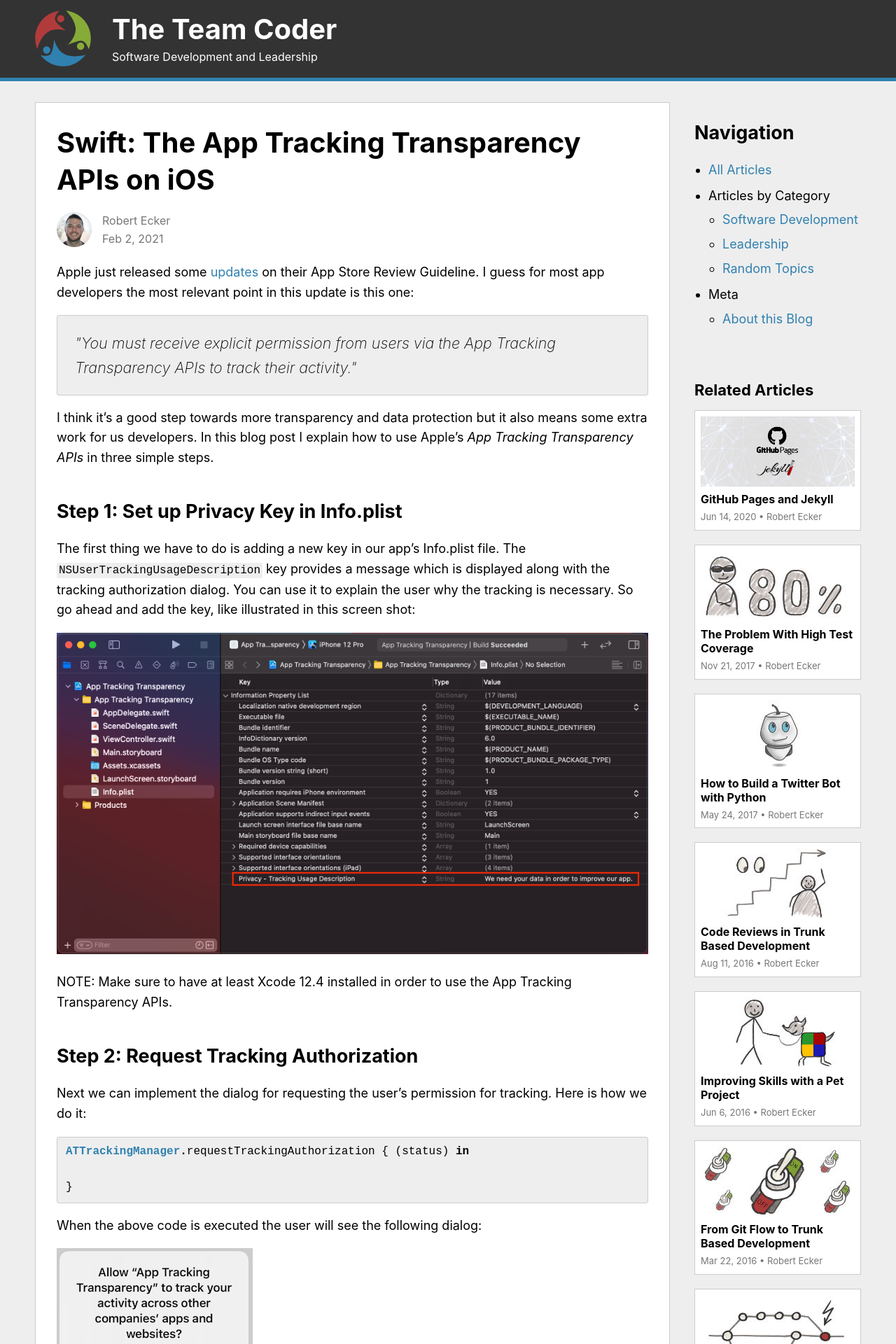
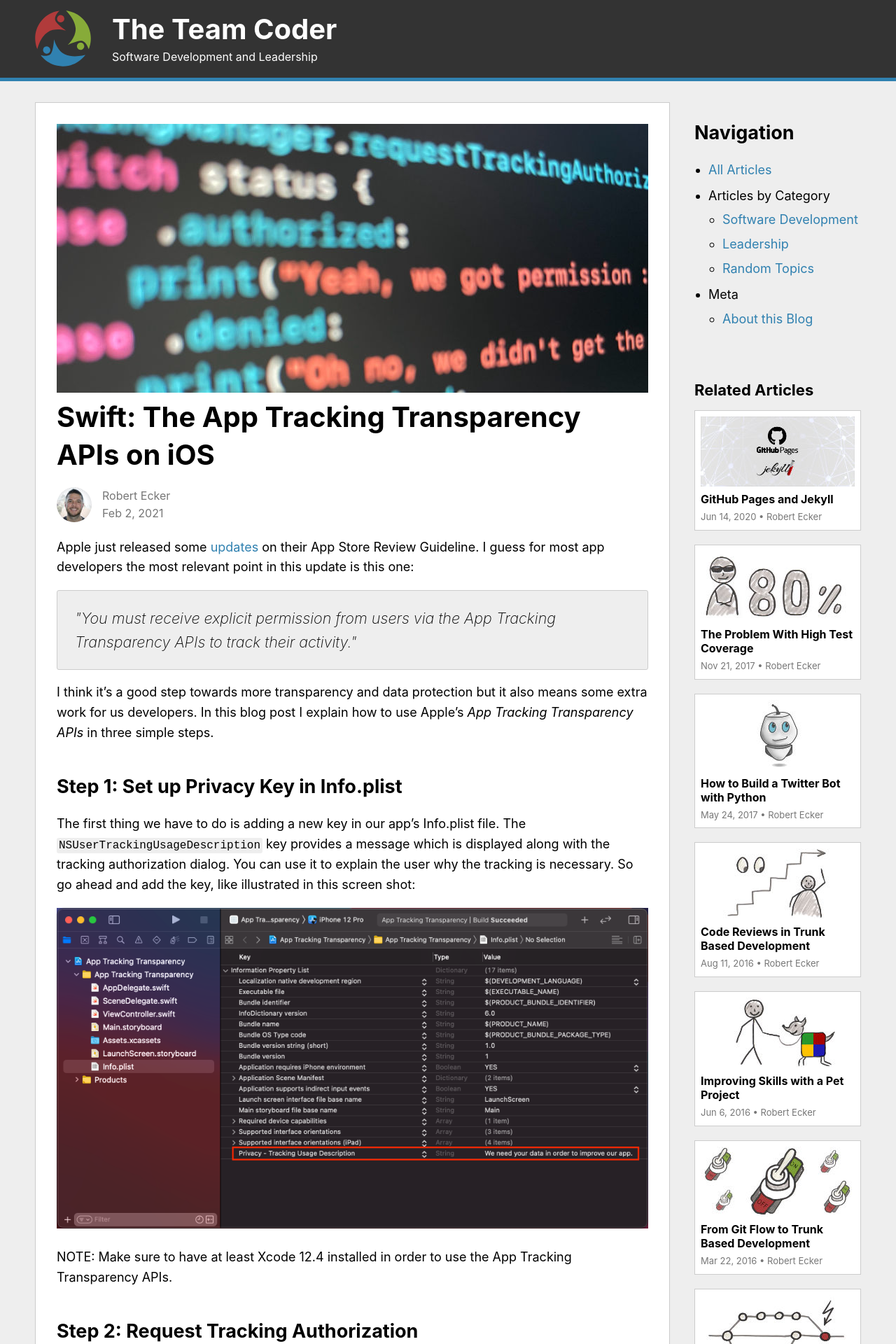
Before and after one commit to team-coder/team-coder.com, a Jekyll site: the page built from _posts/2021-02-02-app-transparency-apis.md, in a window 1280 px wide. Shown: the top 1920 px of the page at 70% size. Built offline with Jekyll 4.4.1, drawn with Linux system fonts in a browser that asks for light colours.

Commit message:
Add image for post about App Transparency APIs

```diff
--- a/_posts/2021-02-02-app-transparency-apis.md
+++ b/_posts/2021-02-02-app-transparency-apis.md
@@ -4,6 +4,7 @@
 author: "Robert Ecker"
 date:   2021-02-02 10:00:00 +0200
 categories: dev
+image: /images/posts/2021-02-02-app-transparency-apis/title-image.jpg
 description: This article explains how to use the App Tracking Transparency APIs for user tracking on iOS.
 excerpt: This article explains how to use the App Tracking Transparency APIs for user tracking on iOS.
 ---
```
Also changed, not shown: images/posts/2021-02-02-app-transparency-apis/title-image-220.jpg (added), images/posts/2021-02-02-app-transparency-apis/title-image-440.jpg (added), images/posts/2021-02-02-app-transparency-apis/title-image.jpg (added).
